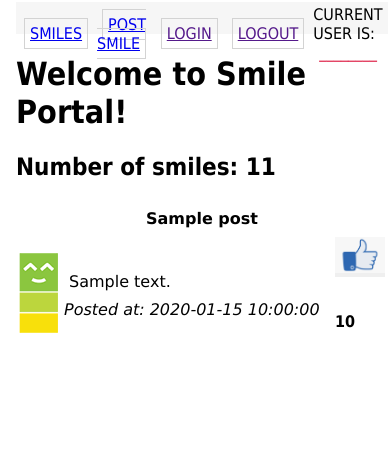
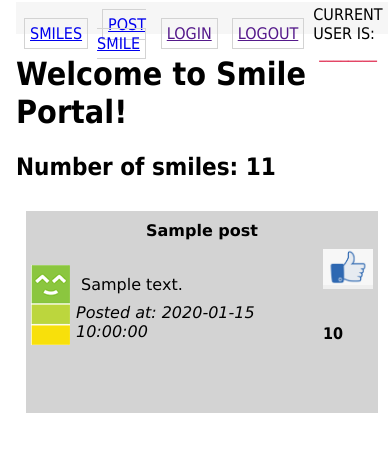
Before and after one commit to abenezerangelos/Smile-App, a Python web app: template app/View/templates/index.html in a window 390 px wide. Shown: the top 452 px of the page. Run offline with Jinja, Linux system fonts and the light colour scheme; the template is opened without the code that fills it: most values are stand-ins (such as "Sample title", 1, 10 or a date in 2020).

Commit message:
Added a responsive layout for desktop and mobile

```diff
--- a/app/View/static/css/main.css
+++ b/app/View/static/css/main.css
@@ -120,3 +120,25 @@ a:hover {
     margin: 0px;
     padding: 5px;
 }
+
+.postlist {
+    display: flex;
+    flex-wrap: wrap;
+}
+
+.post-box {
+    display: flex;
+    vertical-align: middle;
+    background-color: lightgrey;
+    margin: 10px;
+    padding: 2px;
+    @media screen and (min-width: 1200px){
+        width: 32%;
+    }
+    @media screen and (min-width: 800px) and (max-width: 1200px){
+        width: 48%;
+    }
+    @media screen and (max-width: 800px){
+        width: 99%;
+    }
+}
--- a/app/View/templates/index.html
+++ b/app/View/templates/index.html
@@ -11,8 +11,11 @@
 
 
     <!--     TODO: (milestone 2) Format posts -->
-    {% for post in posts %}
-       {% include '_post.html' %}
-    {% endfor %}
-
+    <div class="postlist">
+        {% for post in posts %}
+            <div class="post-box">
+                {% include '_post.html' %}
+            </div>
+        {% endfor %}
+    </div>
 {% endblock %}
```
Also changed, not shown: smile.db.
